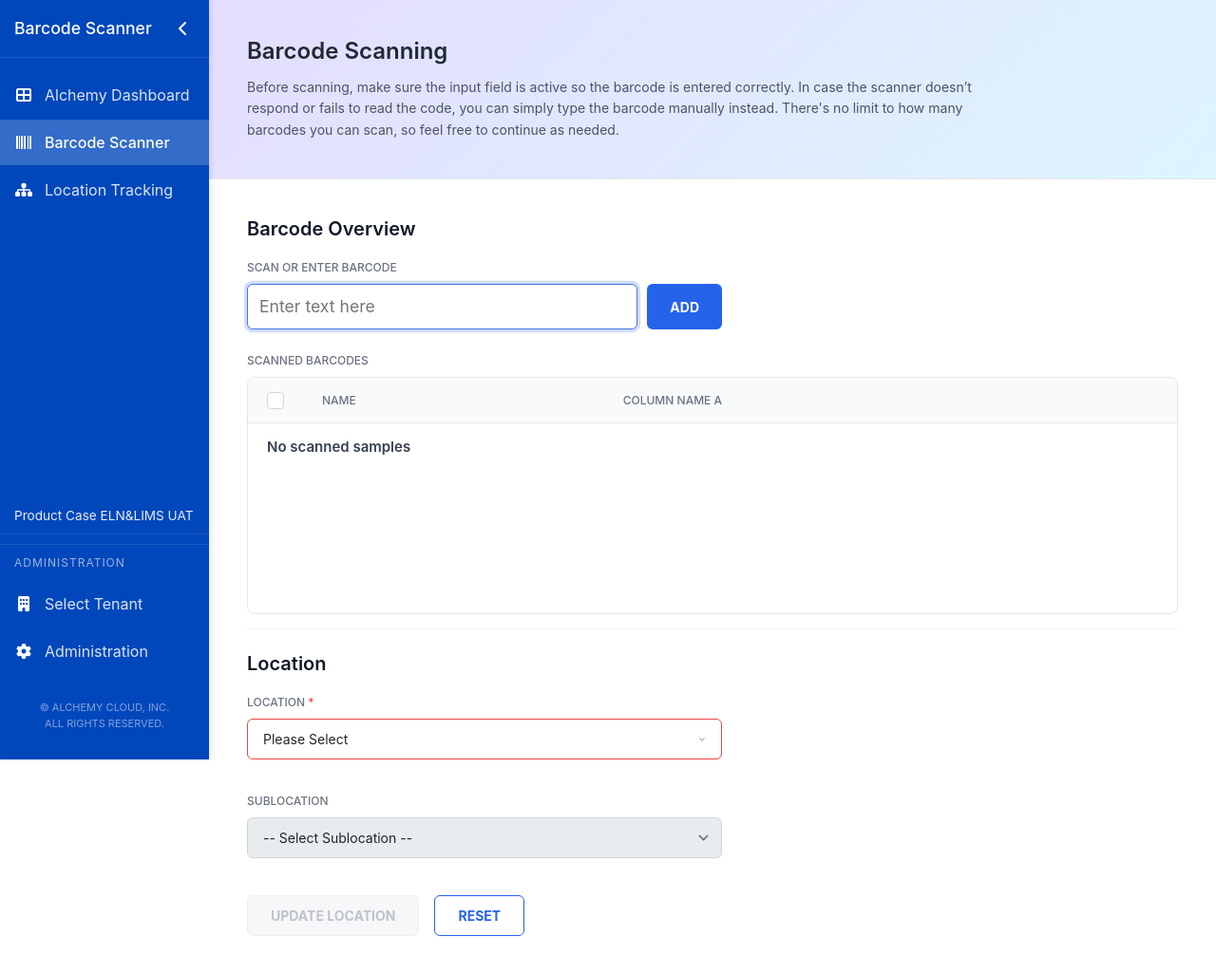
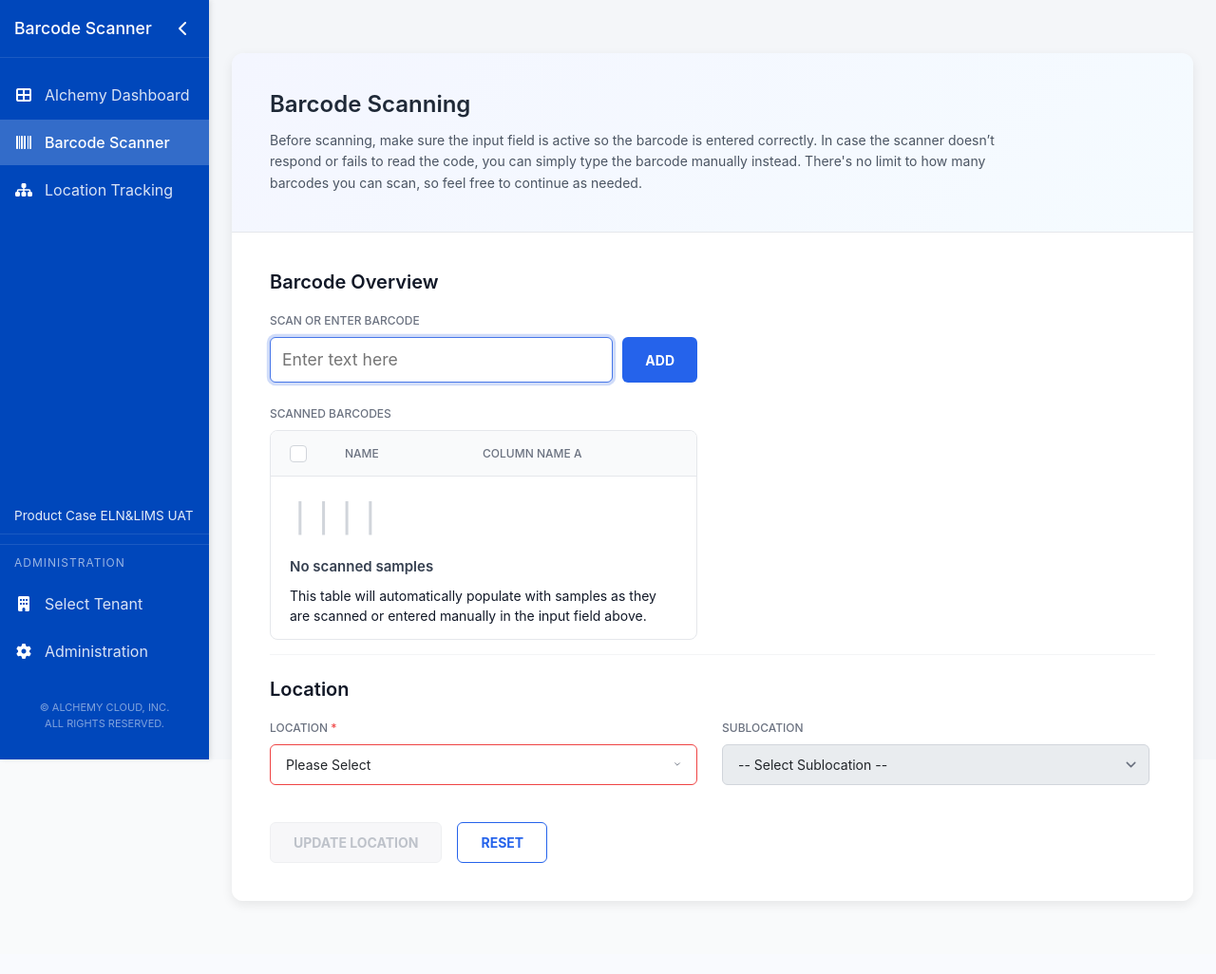
Before and after one commit to pbrose82/barcode_scanning, a Flask app: page /tenant/default in a window 1280 px wide. Shown: the whole page at 95% size. After the commit the page ends 953 px from the top, so only its background shows below. Run offline with Flask 2, Linux system fonts and the light colour scheme; some libraries are stand-ins or nearby versions.

Commit message:
Update index.html

```diff
--- a/templates/index.html
+++ b/templates/index.html
@@ -8,19 +8,30 @@
   /* Base & Layout */
   html, body {
     height: 100%;
-    background-color: #FFFFFF; /* White background for the page */
+    background-color: #F9FAFB; /* Light gray page background */
     font-family: -apple-system, BlinkMacSystemFont, "Segoe UI", Roboto, Helvetica, Arial, sans-serif;
     margin: 0;
   }
+  .page-content{
+    padding: 56px 24px;
+  }
+  .scanner-container{
+    max-width: 1400px;
+    margin: 0 auto;
+    border-radius:12px;
+    overflow:hidden;
+    box-shadow:0 4px 12px rgba(0,0,0,.08);
+  }
 
-  /* UPDATED: Header with gradient, full width */
+  /* Header with gradient */
   .page-header {
-    background: linear-gradient(135deg, #E4DDFF 0%, #DDF5FF 100%);
+    /* UPDATED: Lighter gradient colors */
+    background: linear-gradient(135deg, #F4F6FF 0%, #F5FBFF 100%);
     padding: 40px;
     border-bottom: 1px solid #E5E7EB;
   }
 
-  /* UPDATED: Main content area is white with padding, full width */
+  /* Main content area is white */
   .scanner-main {
       background-color: #FFFFFF;
       padding: 40px;
@@ -44,8 +55,8 @@
   }
 
   /* Forms & Inputs */
-  .form-group { width: 100%; }
-  .barcode-input-group{ display:flex; gap:10px; margin-bottom: 24px; max-width: 500px; }
+  .form-group { max-width: 450px; }
+  .barcode-input-group{ display:flex; gap:10px; margin-bottom: 24px; }
   .barcode-input, .form-select {
     padding: 10px 16px; font-size: 14px;
     border: 1px solid #D1D5DB; border-radius: 6px;
@@ -80,7 +91,6 @@
   .scanned-table-container{
     border: 1px solid #E5E7EB; border-radius:8px;
     margin-top:8px; overflow:hidden;
-    min-height: 250px;
   }
   .scanned-table{ width:100%; border-collapse:collapse; }
   .scanned-table thead{
@@ -131,16 +141,14 @@
     width: 8px; height: 2px; background-color: white;
   }
 
-  /* UPDATED: Location layout is now a single column */
-  .location-container {
-      display: flex;
-      flex-direction: column;
-      gap: 20px;
-      max-width: 500px;
-  }
+  /* Location Grid */
+  .location-grid { display: grid; gap: 20px; }
+  @media (min-width: 768px) { .location-grid { grid-template-columns: 1fr 1fr; } }
+
 
   /* Empty state */
   .empty-state{ text-align:center; padding:60px 20px; }
+  .barcode-icon { font-family:monospace; font-size:36px; color:#D1D5DB; margin-bottom:16px; letter-spacing:3px; font-weight:100; }
   .empty-state-title{ font-size:15px; font-weight:600; color:#374151; margin-bottom:8px; }
 
   /* Actions row */
@@ -150,7 +158,8 @@
 {% endblock %}
 
 {% block content %}
-<div>
+<div class="page-content">
+  <div class="scanner-container">
     <div class="page-header">
         <h1 class="page-title">Barcode Scanning</h1>
         <p class="instruction-text">
@@ -193,7 +202,7 @@
       </div>
 
       <h2 class="section-title">Location</h2>
-      <div class="location-container">
+      <div class="location-grid">
         <div class="form-group">
           <label class="form-label" for="location-select">Location <span class="required-star">*</span></label>
           <select class="form-select is-invalid" id="location-select">
@@ -213,6 +222,7 @@
         <button id="reset-button" class="btn btn-outline">Reset</button>
       </div>
     </div>
+  </div>
 </div>
 {% endblock %}
 
@@ -238,7 +248,9 @@ document.addEventListener('DOMContentLoaded', function () {
     scannedItems.innerHTML = `
       <tr id="empty-state">
         <td colspan="3" class="empty-state">
+          <div class="barcode-icon">||||</div>
           <div class="empty-state-title">No scanned samples</div>
+          <div class="empty-state-text">This table will automatically populate with samples as they are scanned or entered manually in the input field above.</div>
         </td>
       </tr>`;
   }
```
